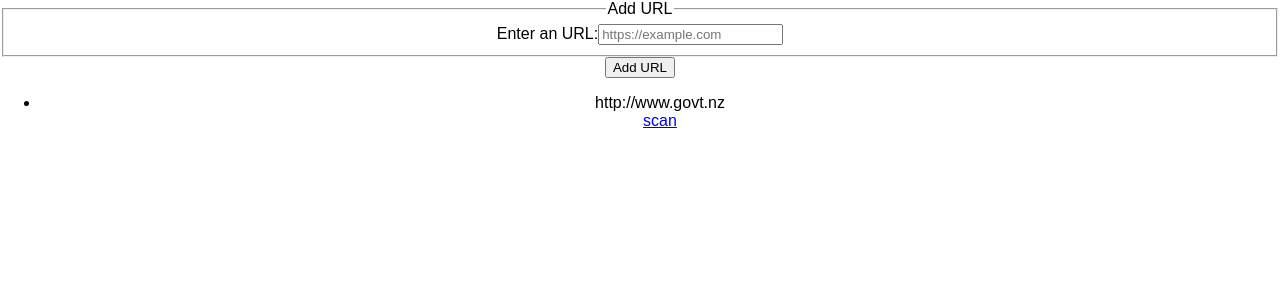
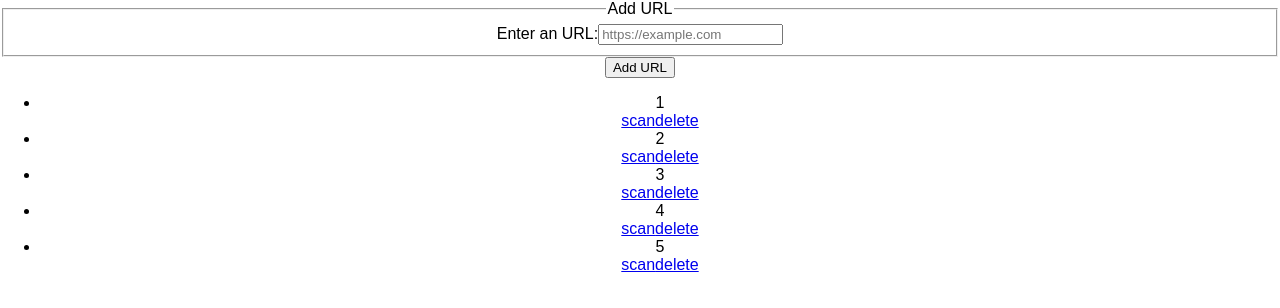
Before and after one commit to jvdanker/mug, a React (Create React App) app in the folder mugweb/: page / in a window 1280 px wide. Shown: the top 308 px of the page. Built offline with nearby package versions, Linux system fonts and the light colour scheme.

Commit message:
add / delete handling

```diff
--- a/mugweb/src/App.js
+++ b/mugweb/src/App.js
@@ -7,13 +7,18 @@ class App extends Component {
         super(props);
 
         this.state = {
-            urls: ['http://www.govt.nz'],
+            urls: [
+                '1',
+                '2',
+                '3',
+                '4',
+                '5'
+            ],
             url: ''
         };
 
         this.handleChange = this.handleChange.bind(this);
         this.addUrl = this.addUrl.bind(this);
-        this.scanLink = this.scanLink.bind(this);
     }
 
     handleChange(event) {
@@ -31,12 +36,22 @@ class App extends Component {
         });
     }
 
-    scanLink(event) {
+    scanLink(url, index, event) {
         event.preventDefault();
 
-        fetch("http://localhost:8080/scan").then(res => console.log(res))
-            .catch(error => console.error('Error:', error))
-            .then(response => console.log('Success:', response));
+        fetch("http://localhost:8080/scan")
+            .then(res => console.log(res))
+            .catch(error => console.error('Error:', error));
+    }
+
+    deleteLink(url, index, event) {
+        event.preventDefault();
+
+        var urls = this.state.urls;
+        urls.splice(index, 1);
+        this.setState({
+            urls: urls
+        });
     }
 
     render() {
@@ -46,7 +61,8 @@ class App extends Component {
                     {url}
                 </div>
                 <div>
-                    <a href="scan-link.html" onClick={this.scanLink}>scan</a>
+                    <a href="scan-link.html" onClick={this.scanLink.bind(this, url, index)}>scan</a>
+                    <a href="delete" onClick={this.deleteLink.bind(this, url, index)}>delete</a>
                 </div>
             </li>
         );
```
